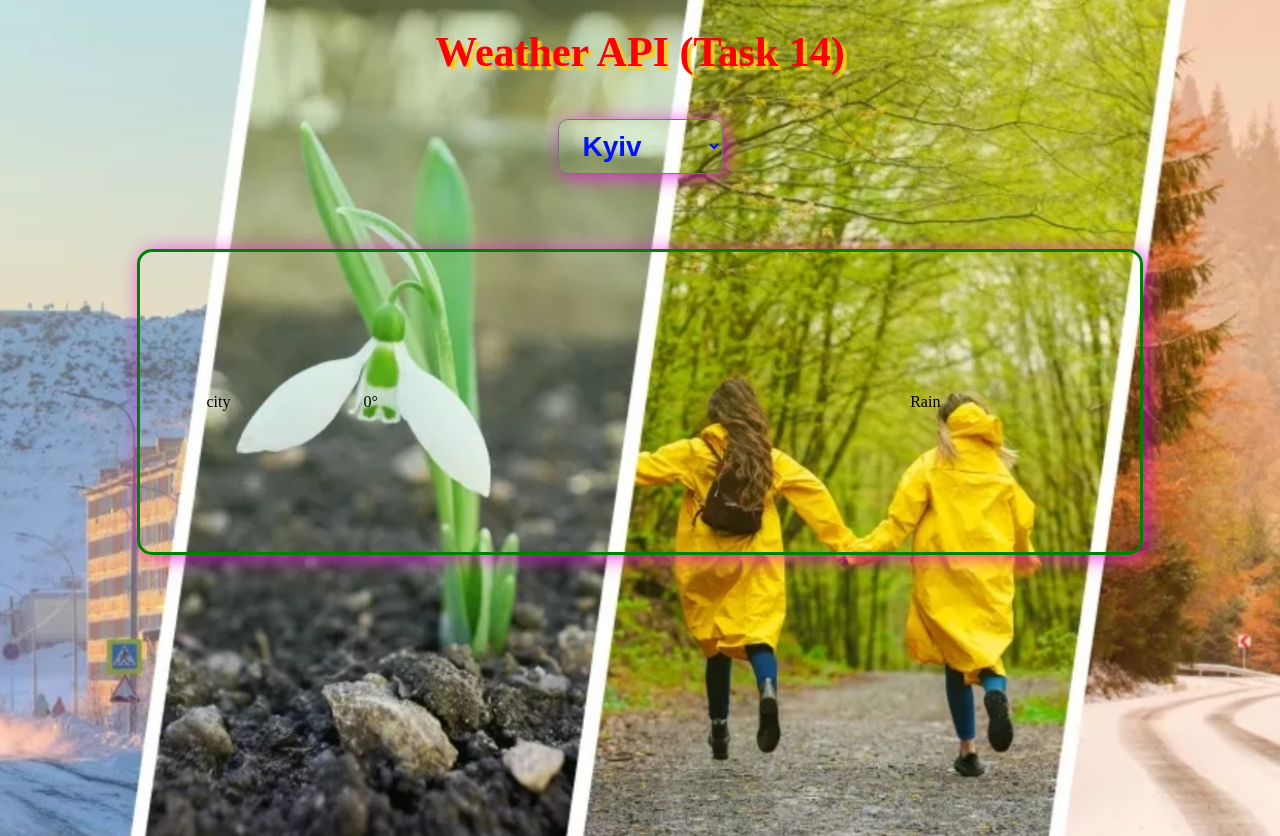
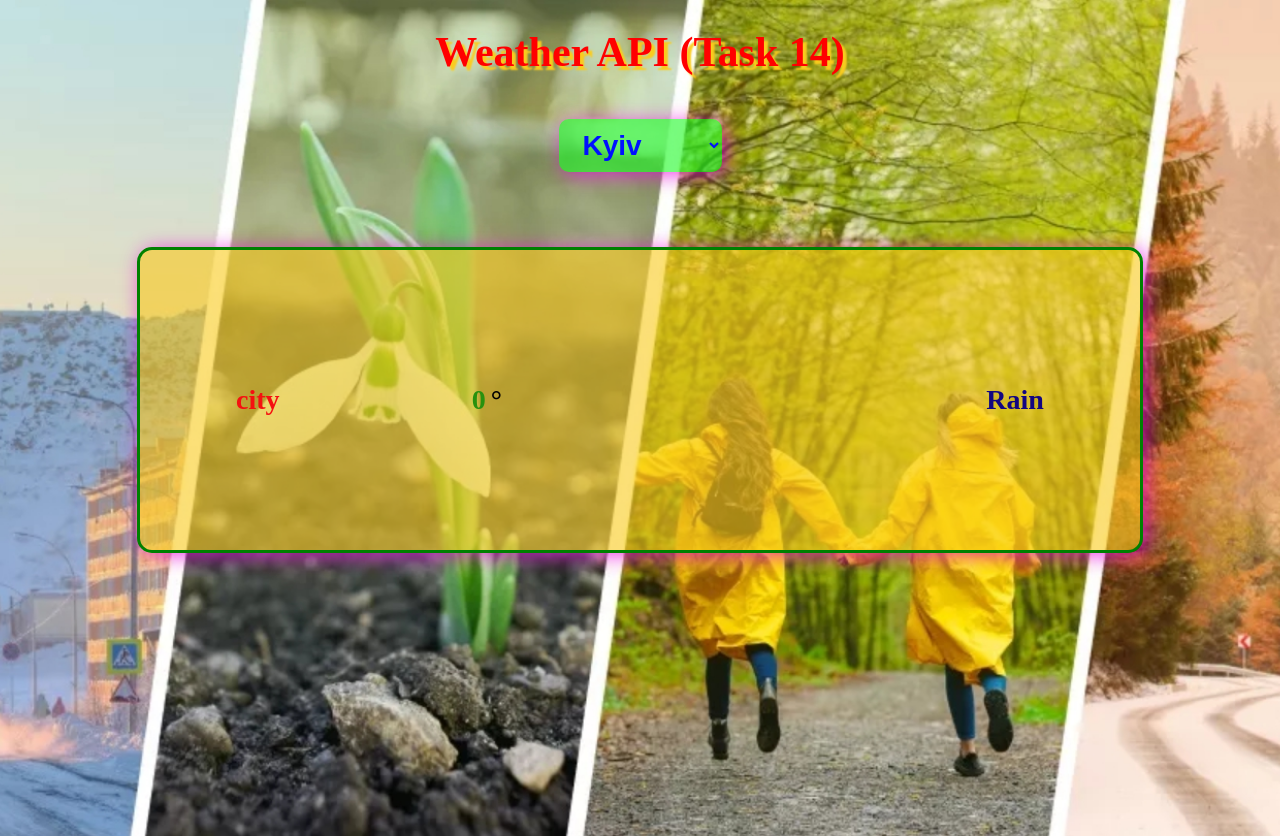
Before and after one commit to GricenkoAlexandr/weatherapi, a plain HTML site: page index.html in a window 1280 px wide. Drawn offline with Linux system fonts and the light colour scheme; no server answers.

Commit message:
done task 14

```diff
--- a/css/main.css
+++ b/css/main.css
@@ -27,7 +27,8 @@ h1 {
   font-size: 28px;
   padding: 10px 20px;
   border-radius: 10px;
-  background-color: transparent;
+  border: 0;
+  background-color:rgba(30, 250, 41, 0.6);
   font-weight: 900;
   color: rgb(0, 17, 255);
   box-shadow:4px 3px 20px 0px rgba(234, 0, 225, 0.75);
@@ -43,4 +44,24 @@ h1 {
   display: flex;
   justify-content: space-around;
   align-items:center;
+  background-color:rgba(250, 204, 30, 0.6);
+  font-size: 28px;
+  font-weight: 800;
 }
+
+.city {
+  color: rgb(245, 16, 16);
+}
+
+.temp {
+  color: rgb(40, 145, 14);
+  margin-right: 5px;
+}
+
+.weather-icon {
+  width: 100px;
+}
+
+.descript {
+  color: rgb(18, 6, 128);
+}
--- a/index.html
+++ b/index.html
@@ -23,12 +23,10 @@
   <div class="outblock">
     <p class="city">city</p>
     <p><span class="temp">0</span>&deg;</p>
-    <p><div class="weather-icon">
+    <div class="weather-icon">
       <img src="" alt="" srcset="">
-    </div></p>
+    </div>
     <p class="descript">Rain</p>
-    <p></p>
-
   </div>
 
 
```
